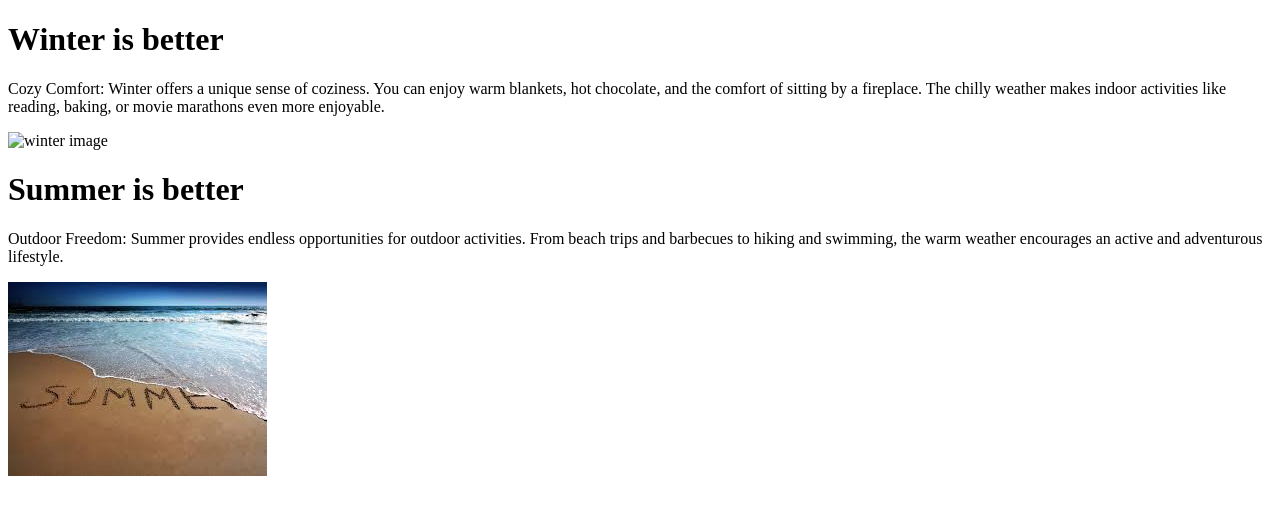
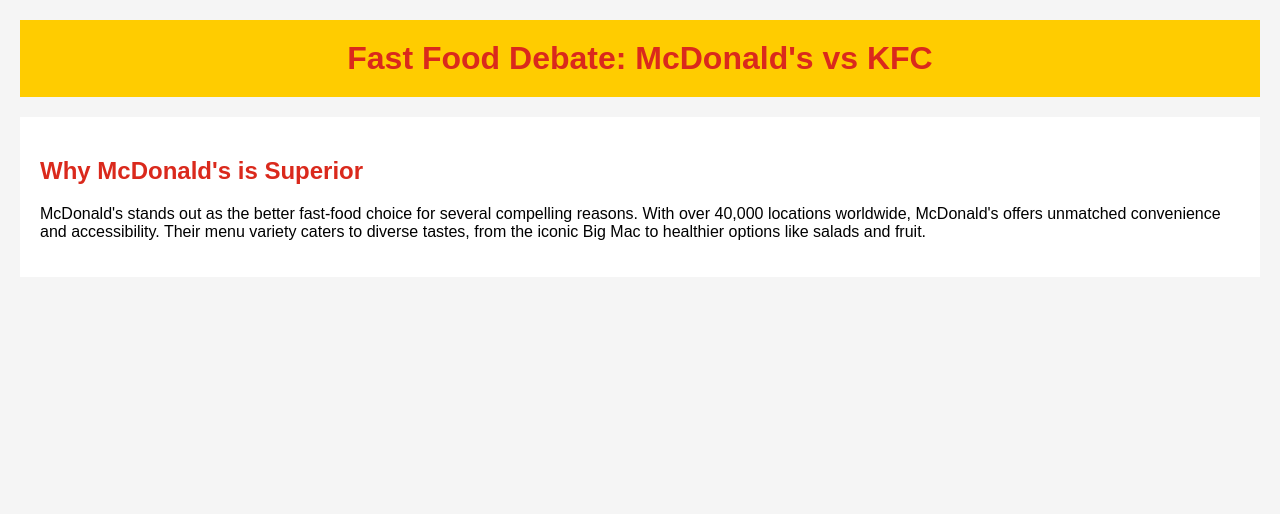
Before and after one commit to mondayran/Midterm, a plain HTML site: page index.html in a window 1280 px wide. Drawn offline with Linux system fonts and the light colour scheme.

Commit message:
Add initial McDonald's argument

```diff
--- /dev/null
+++ b/css/styles.css
@@ -0,0 +1,27 @@
+body {
+    font-family: Arial, sans-serif;
+    margin: 0;
+    padding: 20px;
+    background-color: #f5f5f5;
+}
+
+header {
+    background-color: #ffcc00;
+    padding: 20px;
+    text-align: center;
+}
+
+h1 {
+    color: #da291c;
+    margin: 0;
+}
+
+main {
+    background-color: white;
+    padding: 20px;
+    margin: 20px 0;
+}
+
+h2 {
+    color: #da291c;
+}
--- a/index.html
+++ b/index.html
@@ -1,27 +1,21 @@
 <!DOCTYPE html>
 <html lang="en">
-  <head>
-    <meta charset="UTF-8" />
-    <meta name="viewport" content="width=device-width, initial-scale=1.0" />
-    <link rel="stylesheet" href="./css/main.css" />
-    <title>Document</title>
-  </head>
-  <body>
-    <h1>Winter is better</h1>
-    <p>
-      Cozy Comfort: Winter offers a unique sense of coziness. You can enjoy warm
-      blankets, hot chocolate, and the comfort of sitting by a fireplace. The
-      chilly weather makes indoor activities like reading, baking, or movie
-      marathons even more enjoyable.
-    </p>
-    <img src="./images/winter1.jpg" alt="winter image" />
+<head>
+    <meta charset="UTF-8">
+    <meta name="viewport" content="width=device-width, initial-scale=1.0">
+    <title>McDonald's vs KFC Debate</title>
+    <link rel="stylesheet" href="css/styles.css">
+</head>
+<body>
+    <header>
+        <h1>Fast Food Debate: McDonald's vs KFC</h1>
+    </header>
 
-    <h1>Summer is better</h1>
-    <p>
-      Outdoor Freedom: Summer provides endless opportunities for outdoor
-      activities. From beach trips and barbecues to hiking and swimming, the
-      warm weather encourages an active and adventurous lifestyle.
-    </p>
-    <img src="./images/summer1.jpg" alt="summer image" />
-  </body>
+    <main>
+        <article>
+            <h2>Why McDonald's is Superior</h2>
+            <p>McDonald's stands out as the better fast-food choice for several compelling reasons. With over 40,000 locations worldwide, McDonald's offers unmatched convenience and accessibility. Their menu variety caters to diverse tastes, from the iconic Big Mac to healthier options like salads and fruit.</p>
+        </article>
+    </main>
+</body>
 </html>
```
Also changed, not shown: 1 other file.
